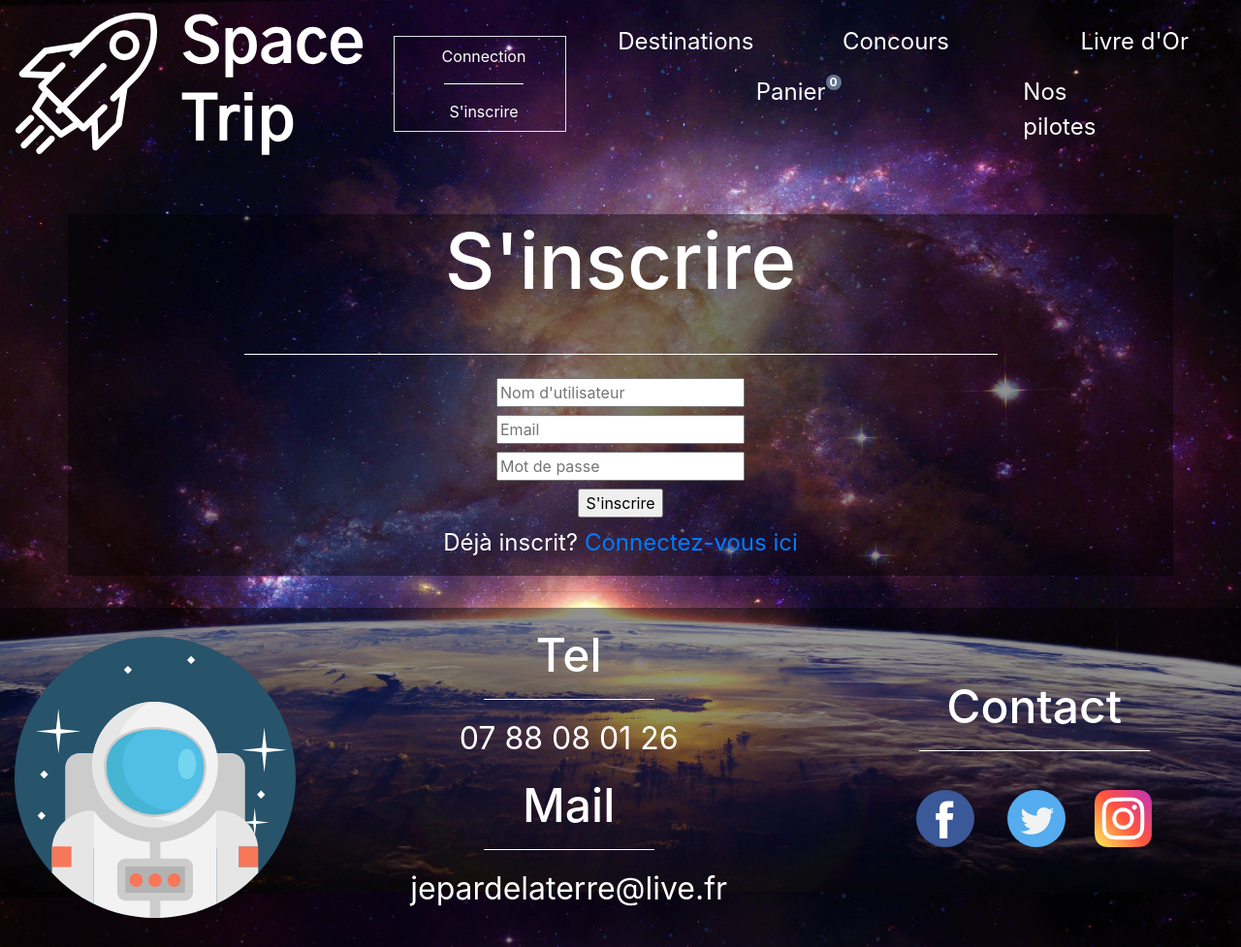
After one commit to donpoulp/modulePHPsiteSP, a PHP site: page /register.php in a window 1280 px wide. The commit adds this page. Shown: the whole page at 97% size. Run offline with PHP 8.4, Linux system fonts and the light colour scheme.

Commit message:
ajout de la page register et connection plus ces fonctionnaliter

```diff
--- a/CSS/style2.css
+++ b/CSS/style2.css
@@ -653,3 +653,8 @@ h5 {
   font-weight: 700;
   position: absolute;
 }
+
+.erreur{
+  color: red;
+  /* font-size: 1.5rem; */
+}
--- a/header.php
+++ b/header.php
@@ -14,6 +14,10 @@
     <!-- la navbar -->
     <nav class="navbar navbar-expand-md  navbar-dark">
         <a class="navbar-brand" href="index.php"><img src="IMG/logo.svg" alt="Logo" id="img_logo"></a>
+            <div class='col-sm-2'>
+                <!-- bouton ajout d'article -->
+                <a class="nav-link text-white text-center pl-4 border" href='register.php'>Connection<br><hr class='hr2'>S'inscrire</a>
+            </div>
         <button class="navbar-toggler" type="button" data-toggle="collapse" data-target="#collapsibleNavbar">
             <span class="navbar-toggler-icon"></span>
         </button>
--- a/headerDB.php
+++ b/headerDB.php
@@ -1,4 +1,5 @@
 <?php
 // initialisation de ma base de donnees sur un heaer pour l'ouvrire sur mes diferrente page
-$bdd = new PDO('mysql:host=eu-cdbr-west-01.cleardb.com:3306;dbname=heroku_e5d194c81183d75', 'b38c8e36fafdd8', '4efd58f0');
+// $bdd = new PDO('mysql:host=eu-cdbr-west-01.cleardb.com:3306;dbname=heroku_e5d194c81183d75', 'b38c8e36fafdd8', '4efd58f0');
+$bdd = new PDO('mysql:host=localhost:3307;dbname=livredor', 'raphael', 'petrozzi');
 ?>
--- /dev/null
+++ b/register.php
@@ -0,0 +1,85 @@
+<?php require 'headercookie.php';
+require 'headerDB.php'; ?>
+<!DOCTYPE html>
+<html lang="fr">
+
+<head>
+    <link rel="stylesheet" href="https://maxcdn.bootstrapcdn.com/bootstrap/4.5.2/css/bootstrap.min.css">
+    <meta charset="UTF-8">
+    <meta name="viewport" content="width=device-width, initial-scale=1.0">
+    <link rel="stylesheet" href="CSS/style2.css">
+    <script src="js.js"></script>
+    <title>Connection/S'incrire</title>
+</head>
+
+<body>
+        <!-- ajout du header -->
+    <?php require("header.php") ?>
+    <?php
+
+    if (isset($_REQUEST['username'], $_REQUEST['email'], $_REQUEST['password'])){
+        // // récupérer le nom d'utilisateur et supprimer les antislashes ajoutés par le formulaire
+        // $username = stripslashes($_REQUEST['username']);
+        // $username = mysqli_real_escape_string($bdd, $username);
+        // // récupérer l'email et supprimer les antislashes ajoutés par le formulaire
+        // $email = stripslashes($_REQUEST['email']);
+        // $email = mysqli_real_escape_string($bdd, $email);
+        // // récupérer le mot de passe et supprimer les antislashes ajoutés par le formulaire
+        // $password = stripslashes($_REQUEST['password']);
+        // $password = mysqli_real_escape_string($bdd, $password);
+        //requéte SQL + mot de passe crypté
+        try {
+            //   on attribu un mode d'erreure lisible
+            $bdd->setAttribute(PDO::ATTR_ERRMODE, PDO::ERRMODE_EXCEPTION);
+            $register = $bdd->prepare('INSERT INTO client(username, email, mdp) VALUES(?, ?, ?)');
+            $register->execute(array(($_POST['username']), ($_POST['email']), $_POST['password']));
+            echo "<div class='sucess'>
+                  <h3>Vous êtes inscrit avec succès.</h3>
+                  <p>Cliquez ici pour vous <a href='login.php'>connecter</a></p>
+            </div>";
+        } catch (PDOException $e) {
+            // si les donnees ne sont pas bonnes
+            echo 'Impossible de traiter les données. Erreur : ' . $e->getMessage();
+        }
+    }else{
+
+    ?>
+
+    <div class='container blackB'>
+        <div class='mt-5 mb-5 text-center'>
+            <h1>S'inscrire</h1>
+        </div>
+        <hr class="hr3">
+        <div class="row justify-content-center">
+            <div class="col-8 text-center">
+                <!-- formulaire de creation d'article par la method post vers destination.php puis ma base de données -->
+                <form class="box" action="connect.php" method="post">
+                    <div class='mt-2 mb-2'>
+                    <input type="text" class="box-input" name="username" placeholder="Nom d'utilisateur" required />
+                    </div>
+                    <div class='mt-2 mb-2'>
+                    <input type="text" class="box-input" name="email" placeholder="Email" required />
+                    </div>
+                    <div class='mt-2 mb-2'>
+                    <input type="password" class="box-input" name="password" placeholder="Mot de passe" required />
+                    </div>
+                    <div class='mt-2 mb-2'>
+                    <input type="submit" name="submit" value="S'inscrire" class="box-button" />
+                    </div>
+                </form>
+                <div>
+                    <p class="box-register">Déjà inscrit? <a href="login.php">Connectez-vous ici</a></p>
+                </div>
+            </div>
+        </div>
+    </div>
+    <?php } ?>
+
+    <?php require("footer.php") ?>
+    <script src="footer.js"></script>
+    <script src="https://ajax.googleapis.com/ajax/libs/jquery/3.5.1/jquery.min.js"></script>
+    <script src="https://cdnjs.cloudflare.com/ajax/libs/popper.js/1.16.0/umd/popper.min.js"></script>
+    <script src="https://maxcdn.bootstrapcdn.com/bootstrap/4.5.2/js/bootstrap.min.js"></script>
+</body>
+
+</html>
```
Also changed, not shown: fonction.php (+18 -0 lines), index.php (+7 -2 lines), login.php (added, +55 -0 lines).
